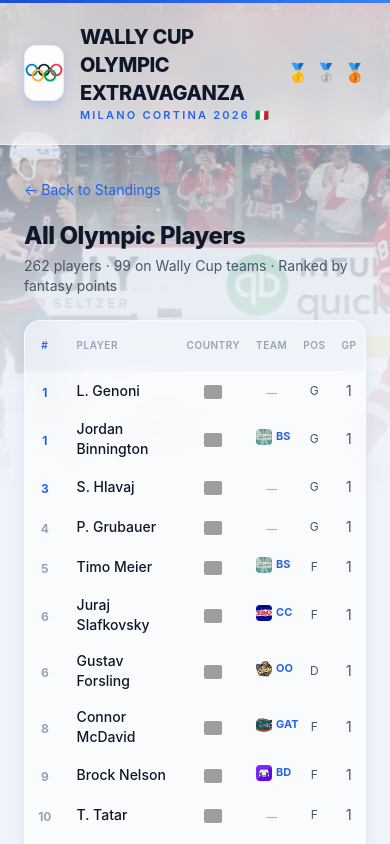
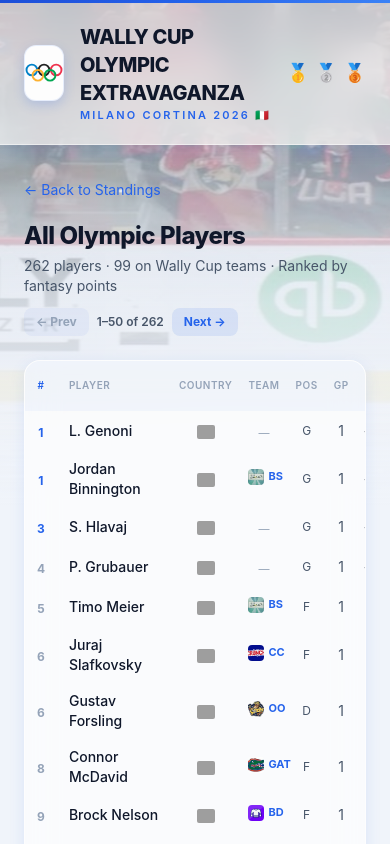
Before and after one commit to cameron-steinman/wally-cup-olympics, a Next.js app: page /wally-cup-olympics/players in a window 390 px wide. Shown: the top 844 px of the page. Built offline with nearby package versions, Linux system fonts and the light colour scheme; grey boxes are pictures that could not be loaded.

Commit message:
Paginate all-players (50/page), hide FPts column, crop background tighter on fighters

```diff
--- a/app/players/page.tsx
+++ b/app/players/page.tsx
@@ -1,4 +1,5 @@
 "use client";
+import { useState } from "react";
 import data from "../data/standings.json";
 
 const flagIso2: Record<string, string> = {
@@ -36,18 +37,10 @@ const teamLogos: Record<string, string> = {
 };
 
 const teamAbbrevs: Record<string, string> = {
-  "Cam's Crunch": "CC",
-  "Mark's Mafia": "MM",
-  "Todd's Hitmen": "TH",
-  "Johnny's Scrubbers": "JS",
-  "Bardown": "BD",
-  "Cross's Beavers": "CB",
-  "Big Shooters": "BS",
-  "Gators": "GAT",
-  "Gabe's Gangsters": "GG",
-  "Willy's Warlocks": "WW",
-  "Owen's Otters": "OO",
-  "Ice Holes": "IH",
+  "Cam's Crunch": "CC", "Mark's Mafia": "MM", "Todd's Hitmen": "TH",
+  "Johnny's Scrubbers": "JS", "Bardown": "BD", "Cross's Beavers": "CB",
+  "Big Shooters": "BS", "Gators": "GAT", "Gabe's Gangsters": "GG",
+  "Willy's Warlocks": "WW", "Owen's Otters": "OO", "Ice Holes": "IH",
 };
 
 function teamSlug(name: string) {
@@ -55,52 +48,32 @@ function teamSlug(name: string) {
 }
 
 type AllPlayer = {
-  name: string;
-  country: string;
-  pos: string;
-  wally_team: string | null;
-  stats: {
-    gp: number;
-    goals: number;
-    assists: number;
-    plus_minus: number;
-    pim: number;
-    wins?: number;
-    saves?: number;
-    shots_against?: number;
-  };
+  name: string; country: string; pos: string; wally_team: string | null;
+  stats: { gp: number; goals: number; assists: number; plus_minus: number; pim: number; wins?: number; saves?: number; shots_against?: number; };
 };
 
-function calcFantasyPoints(p: AllPlayer): number {
+function calcFPts(p: AllPlayer): number {
   const s = p.stats;
   if (p.pos === 'G') {
-    const wins = s.wins ?? 0;
     const sa = s.shots_against ?? 0;
-    const saves = s.saves ?? 0;
-    const svPct = sa > 0 ? saves / sa : 0;
-    const svBonus = svPct > 0 ? 0.5 * ((svPct - 0.904) * 1000) : 0;
-    return 16 * wins + svBonus;
+    const sv = s.saves ?? 0;
+    const svPct = sa > 0 ? sv / sa : 0;
+    return 16 * (s.wins ?? 0) + (svPct > 0 ? 0.5 * ((svPct - 0.904) * 1000) : 0);
   }
   return 10 * s.goals + 8 * s.assists + 10 * s.plus_minus + 5 * s.pim;
 }
 
+const PAGE_SIZE = 50;
+
 export default function PlayersPage() {
+  const [page, setPage] = useState(0);
+
   const allPlayers = ((data as any).all_olympic_players || []) as AllPlayer[];
+  const ranked = allPlayers.map(p => ({ ...p, fpts: calcFPts(p) })).sort((a, b) => b.fpts - a.fpts);
+  const withRanks = ranked.map((p, i) => ({ ...p, rank: ranked.findIndex(x => x.fpts === p.fpts) + 1 }));
 
-  // Calculate fantasy points and rank
-  const ranked = allPlayers
-    .map(p => ({ ...p, fpts: calcFantasyPoints(p) }))
-    .sort((a, b) => b.fpts - a.fpts);
-
-  // Assign ranks with ties
-  const withRanks = ranked.map((p, i) => {
-    const rank = ranked.findIndex(x => x.fpts === p.fpts) + 1;
-    return { ...p, rank };
-  });
-
-  // Separate skaters and goalies for display, but show combined
-  const totalPlayers = withRanks.length;
-  const wallyCount = withRanks.filter(p => p.wally_team).length;
+  const totalPages = Math.ceil(withRanks.length / PAGE_SIZE);
+  const pageData = withRanks.slice(page * PAGE_SIZE, (page + 1) * PAGE_SIZE);
 
   return (
     <div>
@@ -108,13 +81,41 @@ export default function PlayersPage() {
         ← Back to Standings
       </a>
 
-      <div className="mb-6">
-        <h2 className="text-2xl font-extrabold" style={{ color: 'var(--text-primary)', letterSpacing: '-0.02em' }}>
-          All Olympic Players
-        </h2>
-        <p className="text-sm mt-1" style={{ color: 'var(--text-secondary)' }}>
-          {totalPlayers} players · {wallyCount} on Wally Cup teams · Ranked by fantasy points
-        </p>
+      <div className="mb-6 flex flex-col sm:flex-row sm:items-end sm:justify-between gap-3">
+        <div>
+          <h2 className="text-2xl font-extrabold" style={{ color: 'var(--text-primary)', letterSpacing: '-0.02em' }}>
+            All Olympic Players
+          </h2>
+          <p className="text-sm mt-1" style={{ color: 'var(--text-secondary)' }}>
+            {withRanks.length} players · {withRanks.filter(p => p.wally_team).length} on Wally Cup teams · Ranked by fantasy points
+          </p>
+        </div>
+        {/* Pagination controls */}
+        <div className="flex items-center gap-2">
+          <button
+            onClick={() => setPage(p => Math.max(0, p - 1))}
+            disabled={page === 0}
+            className="px-3 py-1.5 rounded-lg text-xs font-bold"
+            style={{
+              background: page === 0 ? 'rgba(37,99,235,0.05)' : 'rgba(37,99,235,0.1)',
+              color: page === 0 ? 'var(--text-muted)' : 'var(--accent-blue)',
+              border: 'none', cursor: page === 0 ? 'default' : 'pointer'
+            }}
+          >← Prev</button>
+          <span className="text-xs font-semibold" style={{ color: 'var(--text-secondary)' }}>
+            {page * PAGE_SIZE + 1}–{Math.min((page + 1) * PAGE_SIZE, withRanks.length)} of {withRanks.length}
+          </span>
+          <button
+            onClick={() => setPage(p => Math.min(totalPages - 1, p + 1))}
+            disabled={page >= totalPages - 1}
+            className="px-3 py-1.5 rounded-lg text-xs font-bold"
+            style={{
+              background: page >= totalPages - 1 ? 'rgba(37,99,235,0.05)' : 'rgba(37,99,235,0.1)',
+              color: page >= totalPages - 1 ? 'var(--text-muted)' : 'var(--accent-blue)',
+              border: 'none', cursor: page >= totalPages - 1 ? 'default' : 'pointer'
+            }}
+          >Next →</button>
+        </div>
       </div>
 
       <div className="glass-card overflow-hidden">
@@ -134,11 +135,10 @@ export default function PlayersPage() {
                 <th className="px-2 py-2.5 text-center text-[10px] font-semibold uppercase tracking-wider" style={{ color: 'var(--text-muted)' }}>PIM</th>
                 <th className="px-2 py-2.5 text-center text-[10px] font-semibold uppercase tracking-wider" style={{ color: 'var(--text-muted)' }}>W</th>
                 <th className="px-2 py-2.5 text-center text-[10px] font-semibold uppercase tracking-wider" style={{ color: 'var(--text-muted)' }}>SV%</th>
-                <th className="px-2 py-2.5 text-center text-[10px] font-bold uppercase tracking-wider" style={{ color: 'var(--accent-blue)' }}>FPts</th>
               </tr>
             </thead>
             <tbody>
-              {withRanks.map((p, idx) => {
+              {pageData.map((p, idx) => {
                 const pm = p.stats.plus_minus ?? 0;
                 const abbrev = p.wally_team ? teamAbbrevs[p.wally_team] : null;
                 const logo = p.wally_team ? teamLogos[p.wally_team] : null;
@@ -188,9 +188,6 @@ export default function PlayersPage() {
                     <td className="px-2 py-2 text-center text-sm" style={{ color: 'var(--text-primary)' }}>
                       {isGoalie && svPct > 0 ? svPct.toFixed(3).replace(/^0/, '') : '—'}
                     </td>
-                    <td className="px-2 py-2 text-center">
-                      <span className="text-sm font-bold" style={{ color: 'var(--accent-blue)' }}>{p.fpts.toFixed(0)}</span>
-                    </td>
                   </tr>
                 );
               })}
@@ -199,8 +196,33 @@ export default function PlayersPage() {
         </div>
       </div>
 
-      <div className="mt-4 text-[11px]" style={{ color: 'var(--text-muted)' }}>
-        <strong>Fantasy Points:</strong> Skaters: 10×G + 8×A + 10×(+/−) + 5×PIM · Goalies: 16×W + 0.5×(SV%−.904)×1000
+      {/* Bottom pagination */}
+      <div className="mt-4 flex items-center justify-between">
+        <div className="text-[11px]" style={{ color: 'var(--text-muted)' }}>
+          Page {page + 1} of {totalPages}
+        </div>
+        <div className="flex items-center gap-2">
+          <button
+            onClick={() => setPage(p => Math.max(0, p - 1))}
+            disabled={page === 0}
+            className="px-3 py-1.5 rounded-lg text-xs font-bold"
+            style={{
+              background: page === 0 ? 'rgba(37,99,235,0.05)' : 'rgba(37,99,235,0.1)',
+              color: page === 0 ? 'var(--text-muted)' : 'var(--accent-blue)',
+              border: 'none', cursor: page === 0 ? 'default' : 'pointer'
+            }}
+          >← Prev</button>
+          <button
+            onClick={() => setPage(p => Math.min(totalPages - 1, p + 1))}
+            disabled={page >= totalPages - 1}
+            className="px-3 py-1.5 rounded-lg text-xs font-bold"
+            style={{
+              background: page >= totalPages - 1 ? 'rgba(37,99,235,0.05)' : 'rgba(37,99,235,0.1)',
+              color: page >= totalPages - 1 ? 'var(--text-muted)' : 'var(--accent-blue)',
+              border: 'none', cursor: page >= totalPages - 1 ? 'default' : 'pointer'
+            }}
+          >Next →</button>
+        </div>
       </div>
     </div>
   );
--- a/app/team/[slug]/page.tsx
+++ b/app/team/[slug]/page.tsx
@@ -237,7 +237,6 @@ export default async function TeamPage({ params }: { params: Promise<{ slug: str
                 <th className="px-2 py-2.5 text-center text-[10px] font-semibold uppercase tracking-wider" style={{ color: 'var(--text-muted)' }}>A</th>
                 <th className="px-2 py-2.5 text-center text-[10px] font-semibold uppercase tracking-wider" style={{ color: 'var(--text-muted)' }}>+/−</th>
                 <th className="px-2 py-2.5 text-center text-[10px] font-semibold uppercase tracking-wider" style={{ color: 'var(--text-muted)' }}>PIM</th>
-                <th className="px-2 py-2.5 text-center text-[10px] font-semibold uppercase tracking-wider" style={{ color: 'var(--text-muted)' }}>FPts</th>
                 <th className="px-3 py-2.5 text-left text-[10px] font-semibold uppercase tracking-wider" style={{ color: 'var(--text-muted)' }}>Next Game</th>
               </tr>
             </thead>
@@ -272,7 +271,6 @@ export default async function TeamPage({ params }: { params: Promise<{ slug: str
                       {pm > 0 ? '+' : ''}{pm}
                     </td>
                     <td className="px-2 py-2.5 text-center text-sm" style={{ color: 'var(--text-primary)' }}>{p.stats?.pim ?? 0}</td>
-                    <td className="px-2 py-2.5 text-center text-sm font-semibold" style={{ color: 'var(--text-secondary)' }}>{p.fantasyPts.toFixed(0)}</td>
                     <td className="px-3 py-2.5 text-sm">
                       <NextGameCell country={p.country} />
                     </td>
@@ -305,7 +303,6 @@ export default async function TeamPage({ params }: { params: Promise<{ slug: str
                 <th className="px-2 py-2.5 text-center text-[10px] font-semibold uppercase tracking-wider" style={{ color: 'var(--text-muted)' }}>W</th>
                 <th className="px-2 py-2.5 text-center text-[10px] font-semibold uppercase tracking-wider" style={{ color: 'var(--text-muted)' }}>SA</th>
                 <th className="px-2 py-2.5 text-center text-[10px] font-semibold uppercase tracking-wider" style={{ color: 'var(--text-muted)' }}>SV%</th>
-                <th className="px-2 py-2.5 text-center text-[10px] font-semibold uppercase tracking-wider" style={{ color: 'var(--text-muted)' }}>FPts</th>
                 <th className="px-3 py-2.5 text-left text-[10px] font-semibold uppercase tracking-wider" style={{ color: 'var(--text-muted)' }}>Next Game</th>
               </tr>
             </thead>
@@ -330,7 +327,6 @@ export default async function TeamPage({ params }: { params: Promise<{ slug: str
                     <td className="px-2 py-2.5 text-center text-sm" style={{ color: 'var(--text-primary)' }}>
                       {(p.stats?.save_pct ?? 0) > 0 ? (p.stats?.save_pct ?? 0).toFixed(3).replace(/^0/, '') : '—'}
                     </td>
-                    <td className="px-2 py-2.5 text-center text-sm font-semibold" style={{ color: 'var(--text-secondary)' }}>{p.fantasyPts.toFixed(0)}</td>
                     <td className="px-3 py-2.5 text-sm">
                       <NextGameCell country={p.country} />
                     </td>
@@ -349,7 +345,7 @@ export default async function TeamPage({ params }: { params: Promise<{ slug: str
                 <td className="px-2 py-2.5 text-center text-sm font-bold">
                   {team.goalie_stats.aggregate.save_pct > 0 ? team.goalie_stats.aggregate.save_pct.toFixed(3).replace(/^0/, '') : '—'}
                 </td>
-                <td colSpan={2} />
+                <td />
               </tr>
             </tfoot>
           </table>
```
Also changed, not shown: public/bg-fight.jpg.
